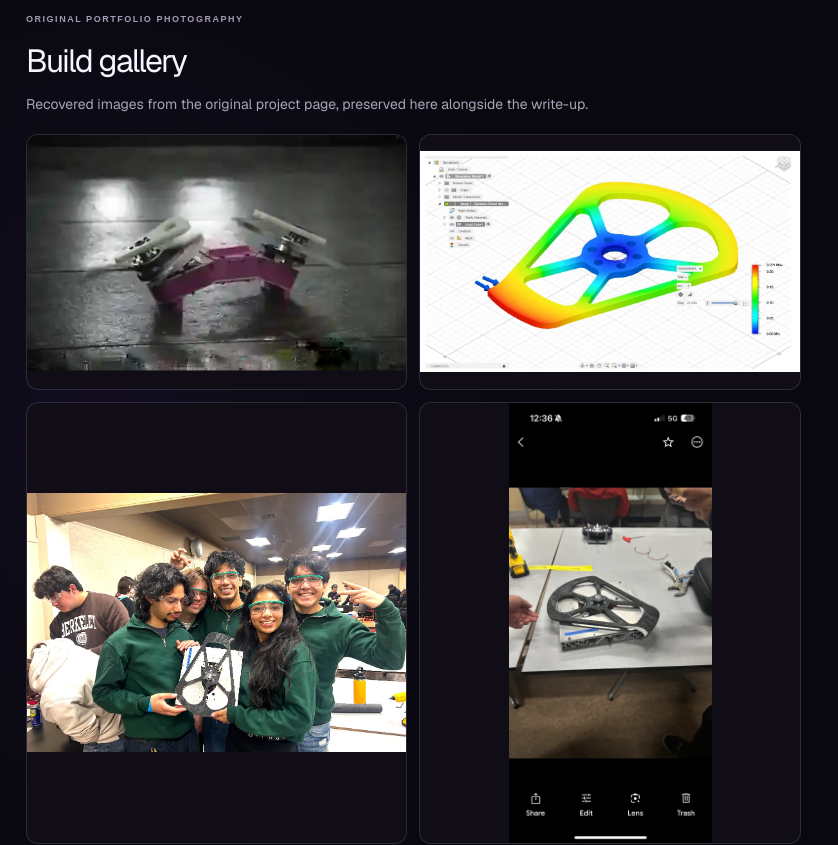
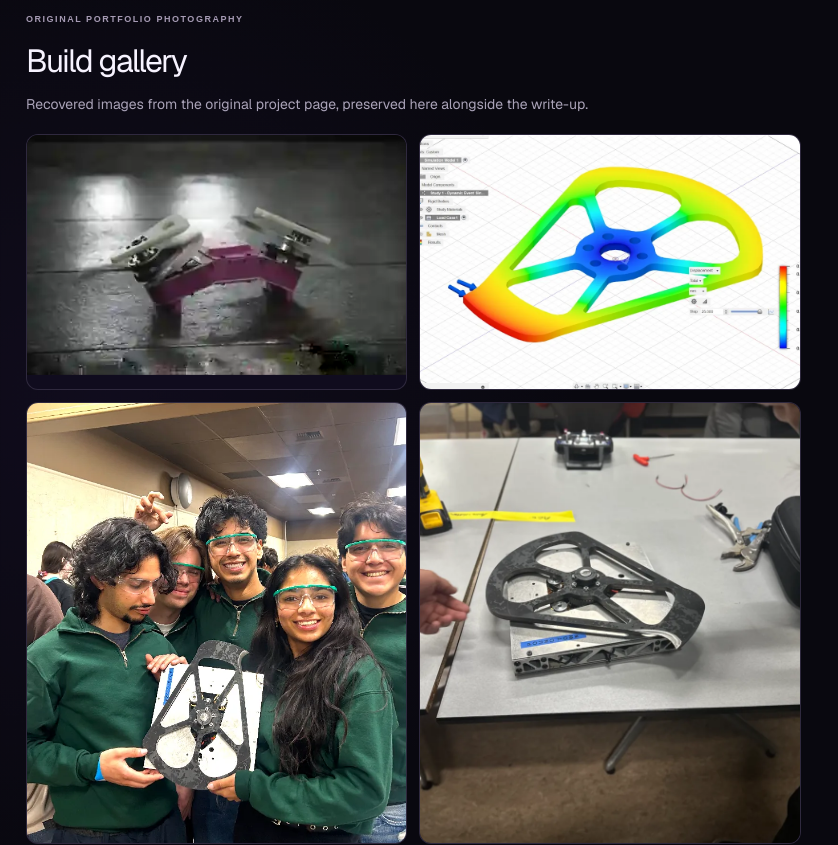
Before and after one commit to GursimarVirk/SimarWebsite, a Next.js app: page /projects/15-lb-combat-robots in a window 1280 px wide. Shown: the part 2000-2845 px from the top of the page, without its empty margins (0-838 px from the left). Built offline with nearby package versions, Linux system fonts and the light colour scheme.

Commit message:
Tighten image cropping for hand and project galleries

```diff
--- a/app/globals.css
+++ b/app/globals.css
@@ -361,3 +361,11 @@ main{overflow:hidden;position:relative}
 .detail-gallery-grid a:hover img{transform:scale(1.025)}
 .original-links{margin:30px 0 10px}
 @media(max-width:600px){.detail-gallery-grid{grid-template-columns:1fr}.detail-gallery-grid a,.detail-gallery-grid img{min-height:140px}}
+
+
+/* Publish pass: crop only the hand tile and gallery photos that contain borders. */
+.photo-c img{object-position:center;object-fit:cover;padding:0;background:#100c1e;transform:scale(1.06)}
+.project-tile[href="/projects/robotic-hand"] img{object-fit:cover;object-position:center;background:#100c1e;padding:0}
+.detail-gallery-grid a{display:block;overflow:hidden;background:#100c1e}
+.detail-gallery-grid img{display:block;width:100%;height:100%;min-height:180px;max-height:440px;object-fit:cover;object-position:center;transform:scale(1.04);transition:transform .35s ease}
+.detail-gallery-grid a:hover img{transform:scale(1.08)}
```
